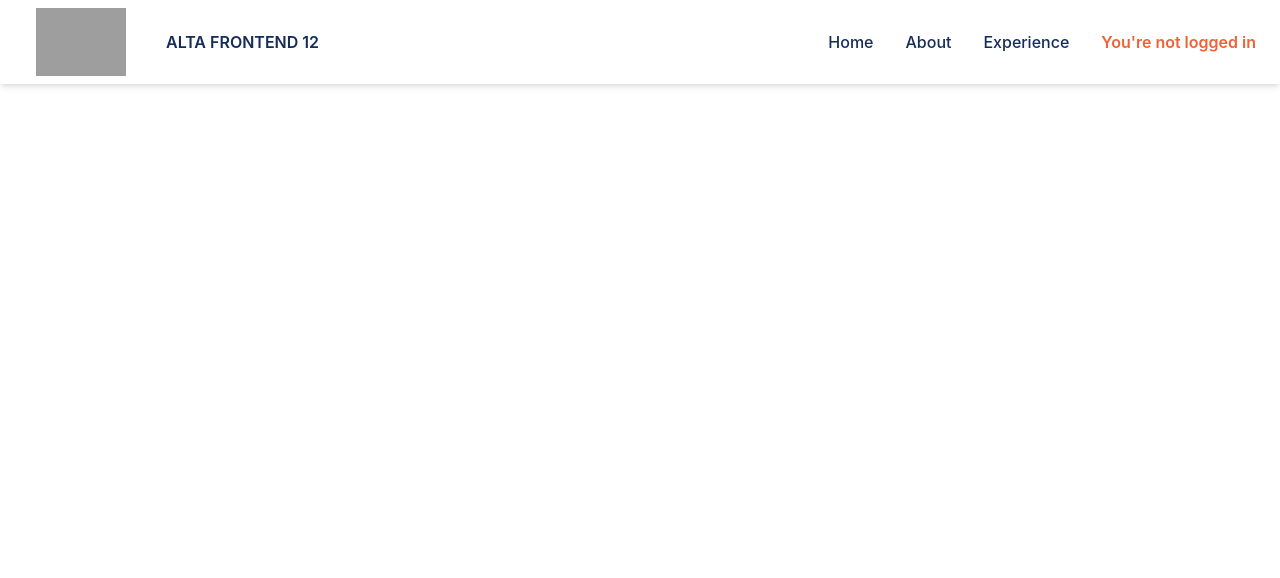
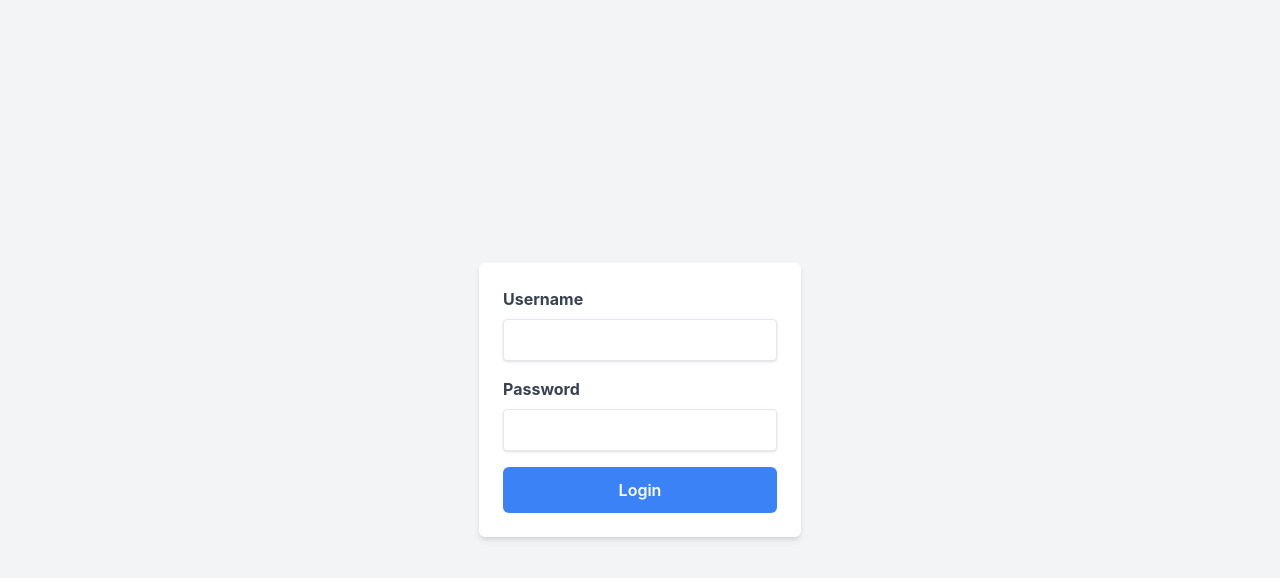
Before and after one commit to bagasdhitya98/ALTA-FE-BATCH-12, a React (Vite) app in the folder alta-fe12-redux/: page / in a window 1280 px wide. Shown: the top 578 px of the page. Built offline with nearby package versions, Linux system fonts and the light colour scheme; grey boxes are pictures that could not be loaded.

Commit message:
add auth with redux

```diff
--- a/alta-fe12-redux/src/App.tsx
+++ b/alta-fe12-redux/src/App.tsx
@@ -5,12 +5,14 @@ import { BrowserRouter, Routes, Route } from "react-router-dom";
 import Home from "./pages/home";
 import Product from "./pages/product";
 import Count from "./pages/count";
+import Login from "./pages/login";
 
 const App = () => {
   return (
     <BrowserRouter>
       <Routes>
-        <Route path="/" element={<Home />} />
+        <Route path="/" element={<Login />} />
+        <Route path="/home" element={<Home />} />
         <Route path="/products" element={<Product />} />
         <Route path="/count" element={<Count />} />
       </Routes>
--- /dev/null
+++ b/alta-fe12-redux/src/features/authSlice.tsx
@@ -0,0 +1,33 @@
+import { createSlice, PayloadAction } from "@reduxjs/toolkit"
+
+export interface User {
+    username: string,
+    password: string
+}
+
+export interface AuthState {
+    isAuthenticated: boolean
+    user: User | null
+}
+
+const initialState: AuthState = {
+    isAuthenticated: false,
+    user: null
+}
+
+export const authSlice = createSlice({
+    name: "auth",
+    initialState,
+    reducers: {
+        login(state, action: PayloadAction<User>) {
+            state.isAuthenticated = true
+            state.user = action.payload
+        },
+        logout(state) {
+            state.isAuthenticated = false
+            state.user = null
+        }
+    }
+})
+
+export const { login, logout } = authSlice.actions
--- a/alta-fe12-redux/src/pages/home/index.tsx
+++ b/alta-fe12-redux/src/pages/home/index.tsx
@@ -1,12 +1,25 @@
 import React from "react";
+import { useSelector } from "react-redux"
+import { AuthState } from "../../features/authSlice"
 
 import Layout from "../../components/Layout";
 import Navbar from "../../components/Navbar";
 
 const Home = () => {
+
+  const auth = useSelector((state: { auth: AuthState }) => state.auth)
+
   return (
     <Layout>
       <Navbar />
+      <div className="m-10">
+        {
+          auth.isAuthenticated ?
+            <h1>Welcome {auth.user?.username}</h1>
+            :
+            <h1>Please Login</h1>
+        }
+      </div>
     </Layout>
   );
 };
--- /dev/null
+++ b/alta-fe12-redux/src/pages/login/index.tsx
@@ -0,0 +1,57 @@
+import React, { useState } from 'react'
+import { useDispatch } from "react-redux"
+import { User, login } from "../../features/authSlice"
+import { useNavigate } from "react-router-dom"
+import Swal from "sweetalert2"
+
+import Input from '../../components/Input'
+import Button from '../../components/Button'
+
+const Login = () => {
+
+    const navigate = useNavigate()
+    const dispatch = useDispatch()
+    const [username, setUsername] = useState("")
+    const [password, setPassword] = useState("")
+
+    const handleLogin = () => {
+        const user: User = {
+            username,
+            password
+        }
+        if (user.username !== "" && user.password !== "") {
+            dispatch(login(user))
+            navigate("/home")
+        } else {
+            Swal.fire({
+                title: "Failed",
+                text: "Please try again fill username and password!",
+                confirmButtonText: "OK"
+            })
+        }
+    }
+
+    return (
+        <div className="min-h-screen w-screen bg-gray-100 flex items-center justify-center">
+            <div className="bg-white p-6 rounded-md shadow-md">
+                <Input
+                    name="username-input"
+                    label="Username"
+                    type="text"
+                    value={username}
+                    onChange={(e) => setUsername(e.target.value)}
+                />
+                <Input
+                    name="password-input"
+                    label="Password"
+                    type="password"
+                    value={password}
+                    onChange={(e) => setPassword(e.target.value)}
+                />
+                <Button name="login" label="Login" onClick={() => handleLogin()} />
+            </div>
+        </div>
+    )
+}
+
+export default Login
--- a/alta-fe12-redux/store.tsx
+++ b/alta-fe12-redux/store.tsx
@@ -1,8 +1,10 @@
 import { configureStore } from "@reduxjs/toolkit"
 import { counterSlice } from "./src/features/counterSlice"
+import { authSlice } from "./src/features/authSlice"
 
 export default configureStore({
     reducer: {
         counter: counterSlice.reducer,
+        auth: authSlice.reducer
     }
 })
```
